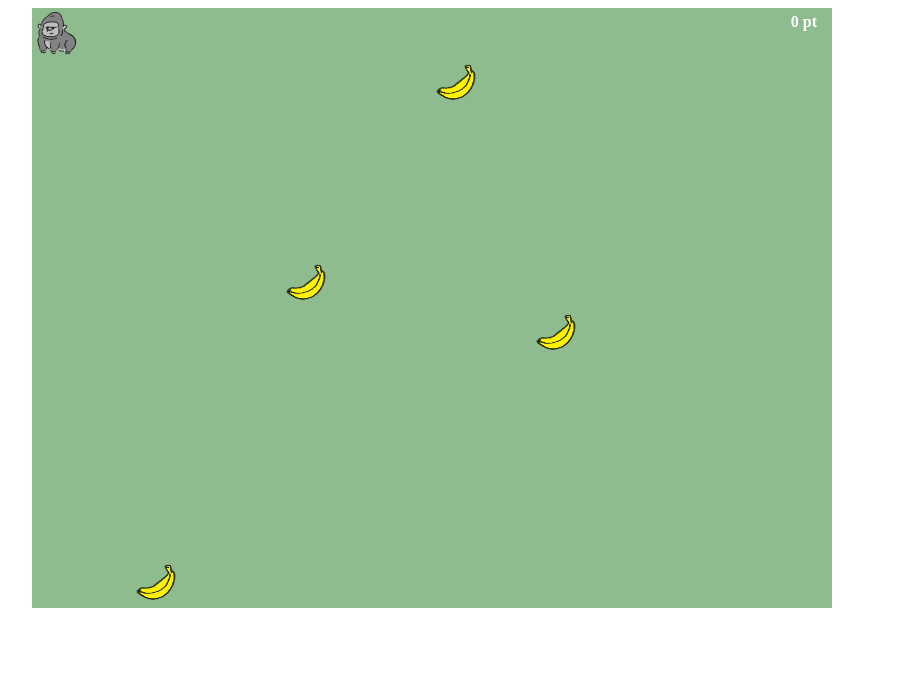
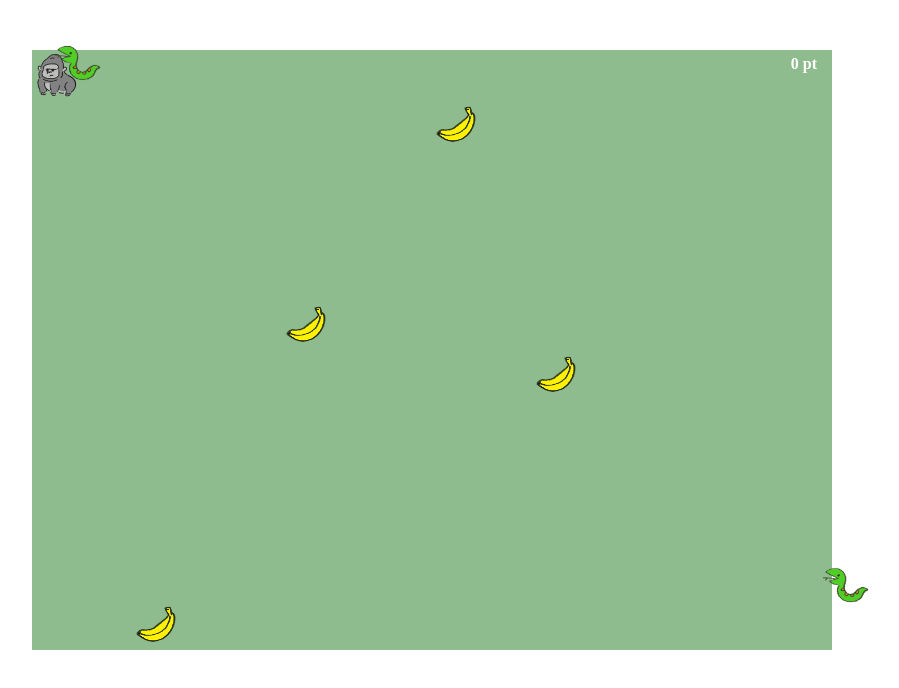
Before and after one commit to chain792/GorillaCollectingBanana, a Vue app: page /play in a window 1280 px wide. Shown: the top 688 px of the page, without its empty margins (208-1107 px from the left). Built offline with nearby package versions, Linux system fonts and the light colour scheme.

Commit message:
add: ヘビ出現処理、ヘビ移動処理、ヘビ衝突判定処理追加

```diff
--- a/src/components/BananaLayer.vue
+++ b/src/components/BananaLayer.vue
@@ -7,12 +7,19 @@ import { onMounted, watch, toRefs, ref } from 'vue'
 
 interface Props {
   coordinate: string;
+  isFinished: boolean
 }
 const props = defineProps<Props>();
-const { coordinate } = toRefs(props)
+const { coordinate, isFinished } = toRefs(props)
 
 watch(coordinate, () => {
   removeBanana(coordinate.value)
+})
+
+watch(isFinished, () => {
+  if(isFinished){
+    window.clearInterval(intervalID)
+  }
 })
 
 interface Emits {
@@ -36,11 +43,12 @@ for(let i = 0; i < columnNumber; i++){
   }
 }
 
+let intervalID: number
 onMounted(() => {
   bananaLayer = document.getElementById('banana-layer')!
-  window.setInterval(() => {
+  intervalID = window.setInterval(() => {
     addBanana()
-  }, 2000)
+  }, 1000)
 })
 
 const fisherYatesShuffle = (arr: Array<any>) => {
--- /dev/null
+++ b/src/components/SnakeLayer.vue
@@ -0,0 +1,52 @@
+<template>
+  <div id="snake-layer"></div>
+</template>
+
+<script setup lang="ts">
+import { onMounted, watch, toRefs } from 'vue'
+import { Snake } from '../core/snake'
+
+interface Props {
+  isFinished: boolean
+}
+const props = defineProps<Props>()
+const { isFinished } = toRefs(props)
+
+interface Emits {
+  (e: 'create-snake', value: Snake): void
+}
+const emit = defineEmits<Emits>()
+
+let snakeLayer: HTMLElement
+let intervalID: number
+
+onMounted(() => {
+  snakeLayer = document.getElementById('snake-layer')!
+  intervalID = window.setInterval(() => {
+    addSnake()
+  }, 2000)
+})
+
+const addSnake = (): void => {
+  const snake = new Snake(snakeLayer)
+  emit('create-snake', snake)
+}
+
+watch(isFinished, () => {
+  if(isFinished){
+    window.clearInterval(intervalID)
+  }
+})
+
+</script>
+
+<style scoped>
+#snake-layer{
+  width: 800px;
+  height: 600px;
+  position: absolute;
+  top: 0;
+  left: 0;
+}
+
+</style>
--- a/src/components/Stage.vue
+++ b/src/components/Stage.vue
@@ -2,19 +2,24 @@
   <div class="stage" @click="moveGorilla">
     <div class="click-none score">{{score}} pt</div>
     <img src="../assets/gorilla.png" width="50" height="50" class="click-none" id="gorilla">
-    <BananaLayer class="click-none" @create-banana="createBanana" @delete-banana="deleteBanana" :coordinate="computedCoordinate" />
+    <BananaLayer class="click-none" @create-banana="createBanana" @delete-banana="deleteBanana" :coordinate="coordinate" :isFinished="isFinished" />
+    <SnakeLayer class="click-none" @create-snake="createSnake" :isFinished="isFinished" />
   </div>
 </template>
 
 <script setup lang="ts">
 import { ref, onMounted, computed } from 'vue'
 import { Gorilla } from '../core/gorilla'
+import { Snake } from '../core/snake'
 import BananaLayer from '../components/BananaLayer.vue'
+import SnakeLayer from '../components/SnakeLayer.vue'
 
 let gorilla: Gorilla
 const bananaCoordinates: Array<string> = []
+const snakes: Array<Snake> = []
 let score = ref(0)
 let coordinate = ref('')
+let isFinished = ref(false)
 
 const computedCoordinate = computed(() => {
   return coordinate.value
@@ -39,6 +44,10 @@ const deleteBanana = (coordinate: string) => {
   bananaCoordinates.splice(index, 1)
 }
 
+const createSnake = (snake: Snake) => {
+  snakes.push(snake)
+}
+
 const play = () => {
   const gorillaCoordinate = gorilla.gorillaCoordinates()
   if(gorillaCoordinate){
@@ -50,6 +59,16 @@ const play = () => {
       coordinate.value = ''
     }
   }
+
+  snakes.forEach(snake => {
+    snake.move(gorilla.positions())
+    if(snake.isCollision(gorilla.positions())){
+      isFinished.value = true
+      alert('gameover')
+      return
+    }
+  })
+  if(isFinished.value) return
   requestAnimationFrame(play)
 }
 
@@ -61,6 +80,7 @@ const play = () => {
   height: 600px;
   background-color: darkseagreen;
   margin: 0 auto;
+  margin-top: 50px;
   position: relative;
 }
 
--- a/src/core/gorilla.ts
+++ b/src/core/gorilla.ts
@@ -29,7 +29,7 @@ export class Gorilla {
         },
       ],
       {
-        duration: 2000,
+        duration: 1000,
         fill: 'forwards'
       }
       )
@@ -39,10 +39,12 @@ export class Gorilla {
     //アニメーション終了時ゴリラを移動完了状態にする
     window.setTimeout(()=> {
       this.isMoving = false
-    }, 2000)
+    }, 1000)
   }
+
   gorillaCoordinates(): string | null {
     const matrix = getComputedStyle(this.gorilla).getPropertyValue('transform')
+    //console.log(matrix)
     const a = matrix.split(', ')
     if(a.length === 6){
       const positionX = Math.floor( ((Number(a[4])) + 25) / 50 )
@@ -51,4 +53,14 @@ export class Gorilla {
     }
     return null
   }
+
+  positions(): Array<number>{
+    const matrix = getComputedStyle(this.gorilla).getPropertyValue('transform')
+    const a = matrix.split(', ')
+    if(a.length === 6){
+      return [Number(a[4]), Number(a[5].replace(')', ''))]
+    }else{
+      return [0, 0]
+    }
+  }
 }
--- /dev/null
+++ b/src/core/snake.ts
@@ -0,0 +1,66 @@
+import { Gorilla } from './gorilla';
+export class Snake {
+  private snake: HTMLElement
+  private positionX: number
+  private positionY: number
+  private static snakeNumber: number = 0
+  private speed: number = 0.5
+
+  constructor(parentElement: HTMLElement){
+    const snakeImage = document.createElement('img')
+    snakeImage.src = '/src/assets/snake.png'
+    snakeImage.width=50
+    snakeImage.height=50
+    snakeImage.style.position = 'absolute'
+    snakeImage.style.top = '0'
+    snakeImage.style.left = '0px'
+    parentElement.appendChild(snakeImage)
+    let x = 0
+    let y = 0
+    switch (Snake.snakeNumber % 4){
+      case 0:
+        x = Math.random() * 800
+        y = -50
+        break
+      case 1:
+        x = 800
+        y = Math.random() * 600
+        break
+      case 2:
+        x = Math.random() * 800
+        y = 600
+        break
+      case 3:
+        x = -50
+        y = Math.random() * 600
+        break
+    }
+    snakeImage.style.transform = `matrix(1, 0, 0, 1, ${x}, ${y})`
+    this.positionX = x
+    this.positionY = y
+    this.snake = snakeImage
+    Snake.snakeNumber++
+  }
+
+  move(positions: Array<number>): void{
+    const vectorX = positions[0] - this.positionX
+    const vectorY = positions[1] - this.positionY
+    const vectorLength = Math.sqrt(vectorX ** 2 + vectorY ** 2)
+    const unitVectorX = vectorX / vectorLength
+    const unitVectorY = vectorY / vectorLength
+
+    this.snake.style.transform = `matrix(1, 0, 0, 1, ${this.positionX + unitVectorX * this.speed}, ${this.positionY + unitVectorY * this.speed})`
+
+    this.positionX = this.positionX + unitVectorX * this.speed
+    this.positionY = this.positionY + unitVectorY * this.speed
+  }
+
+  isCollision(positions: Array<number>): boolean {
+    const distance = Math.sqrt((this.positionX - positions[0]) ** 2 + (this.positionY - positions[1]) ** 2)
+    if(distance < 25){
+      return true
+    }else{
+      return false
+    }
+  }
+}
```
Also changed, not shown: src/assets/snake.png (renamed from src/assets/hebinyoro.png).
